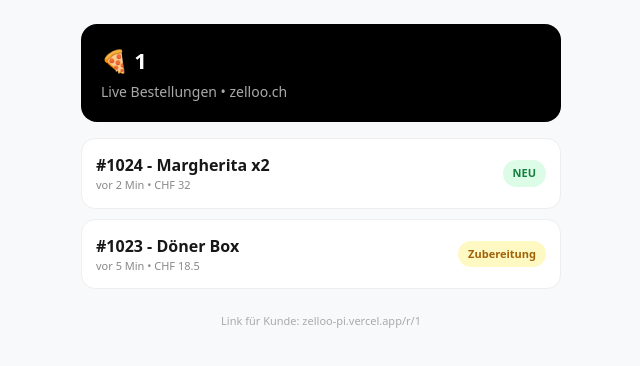
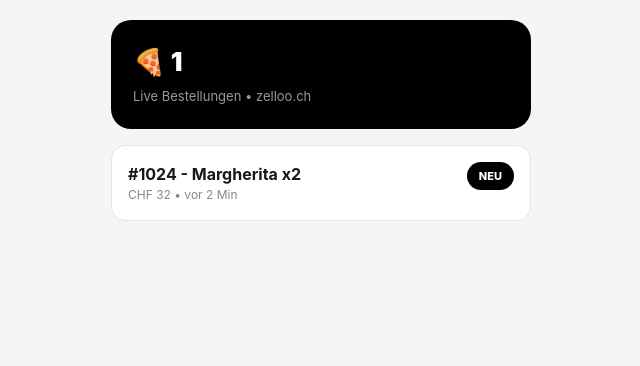
Before and after one commit to ahmedismailch-alt/zelloo, a Next.js app: page /r/1 in a window 1280 px wide. Shown: the top 366 px of the page, without its empty margins (319-959 px from the left). Built offline with nearby package versions, Linux system fonts and the light colour scheme.

Commit message:
Update page.tsx

```diff
--- a/app/r/[id]/page.tsx
+++ b/app/r/[id]/page.tsx
@@ -1,20 +1,18 @@
-export default function Page({ params }: { params: { id: string } }) {
+export default async function Page({ params }: { params: Promise<{ id: string }> }) {
+  const { id } = await params;
   return (
-    <div style={{minHeight:'100vh',background:'#f8f9fb',padding:'24px',fontFamily:'system-ui'}}>
-      <div style={{maxWidth:'480px',margin:'0 auto'}}>
-        <div style={{background:'black',color:'white',borderRadius:'16px',padding:'20px'}}>
-          <h1 style={{fontSize:'22px',fontWeight:900,margin:0}}>🍕 {params.id.toUpperCase()}</h1>
-          <p style={{color:'#aaa',margin:'4px 0 0 0',fontSize:'14px'}}>Live Bestellungen • zelloo.ch</p>
+    <div style={{minHeight:'100vh',background:'#f5f5f7',padding:'20px',fontFamily:'-apple-system,system-ui'}}>
+      <div style={{maxWidth:'420px',margin:'0 auto'}}>
+        <div style={{background:'black',color:'white',borderRadius:'20px',padding:'22px'}}>
+          <h1 style={{margin:0,fontSize:'26px',fontWeight:900}}>🍕 {String(id).toUpperCase()}</h1>
+          <p style={{margin:'6px 0 0 0',color:'#999',fontSize:'13px'}}>Live Bestellungen • zelloo.ch</p>
         </div>
-        <div style={{background:'white',border:'1px solid #eee',borderRadius:'14px',padding:'14px',marginTop:'16px',display:'flex',justifyContent:'space-between',alignItems:'center'}}>
-          <div><b>#1024 - Margherita x2</b><div style={{fontSize:'11px',color:'#888'}}>vor 2 Min • CHF 32</div></div>
-          <span style={{background:'#dcfce7',color:'#15803d',padding:'5px 10px',borderRadius:'99px',fontSize:'11px',fontWeight:'bold'}}>NEU</span>
+        <div style={{background:'white',padding:'16px',borderRadius:'14px',marginTop:'16px',border:'1px solid #e5e5e5'}}>
+          <div style={{display:'flex',justifyContent:'space-between'}}>
+            <div><div style={{fontWeight:700}}>#1024 - Margherita x2</div><div style={{fontSize:'12px',color:'#888'}}>CHF 32 • vor 2 Min</div></div>
+            <span style={{background:'black',color:'white',padding:'6px 12px',borderRadius:'99px',fontSize:'11px',fontWeight:800,height:'fit-content'}}>NEU</span>
+          </div>
         </div>
-        <div style={{background:'white',border:'1px solid #eee',borderRadius:'14px',padding:'14px',marginTop:'10px',display:'flex',justifyContent:'space-between',alignItems:'center'}}>
-          <div><b>#1023 - Döner Box</b><div style={{fontSize:'11px',color:'#888'}}>vor 5 Min • CHF 18.5</div></div>
-          <span style={{background:'#fef9c3',color:'#a16207',padding:'5px 10px',borderRadius:'99px',fontSize:'11px',fontWeight:'bold'}}>Zubereitung</span>
-        </div>
-        <p style={{textAlign:'center',marginTop:'24px',fontSize:'11px',color:'#aaa'}}>Link für Kunde: zelloo-pi.vercel.app/r/{params.id}</p>
       </div>
     </div>
   )
```
